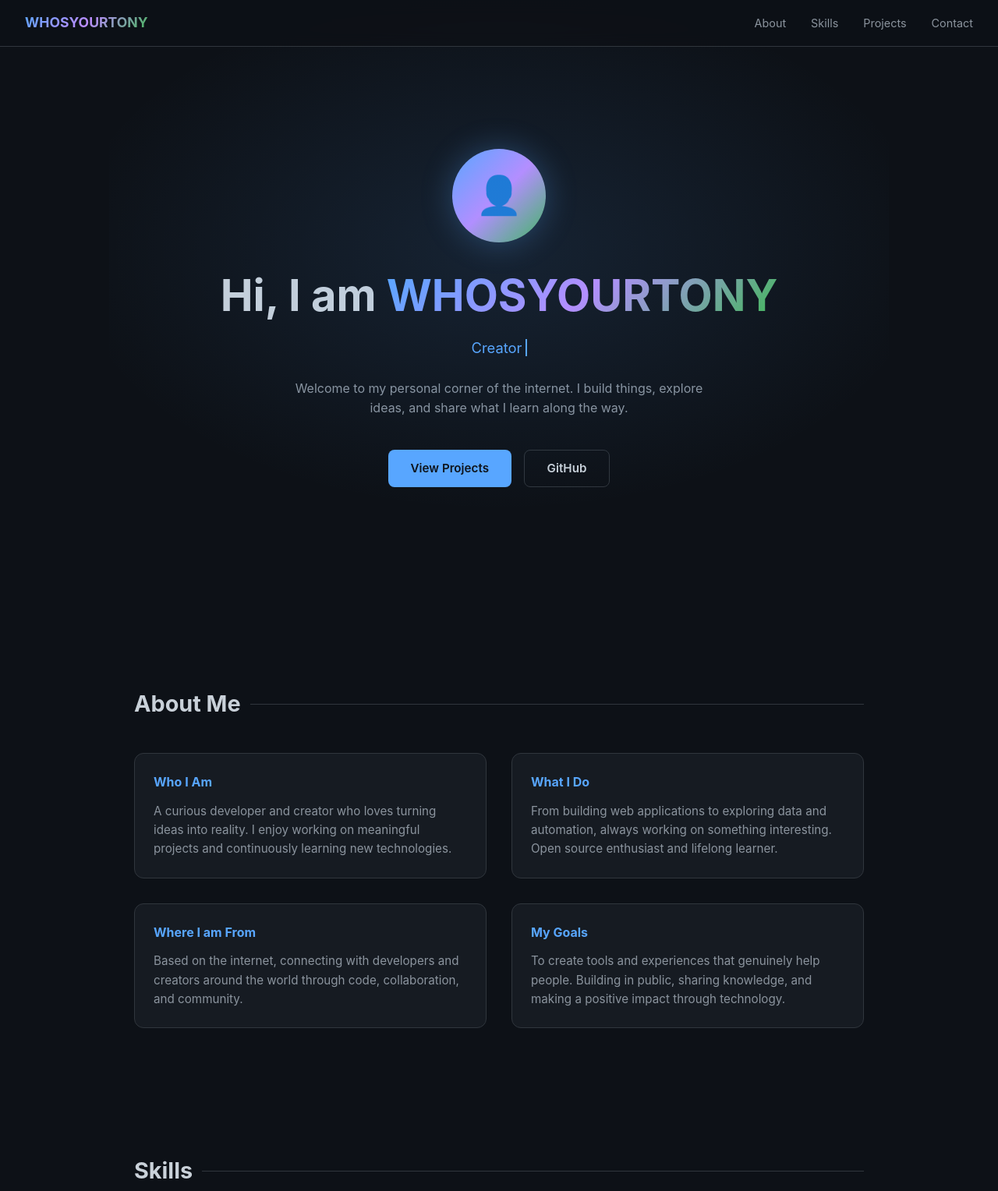
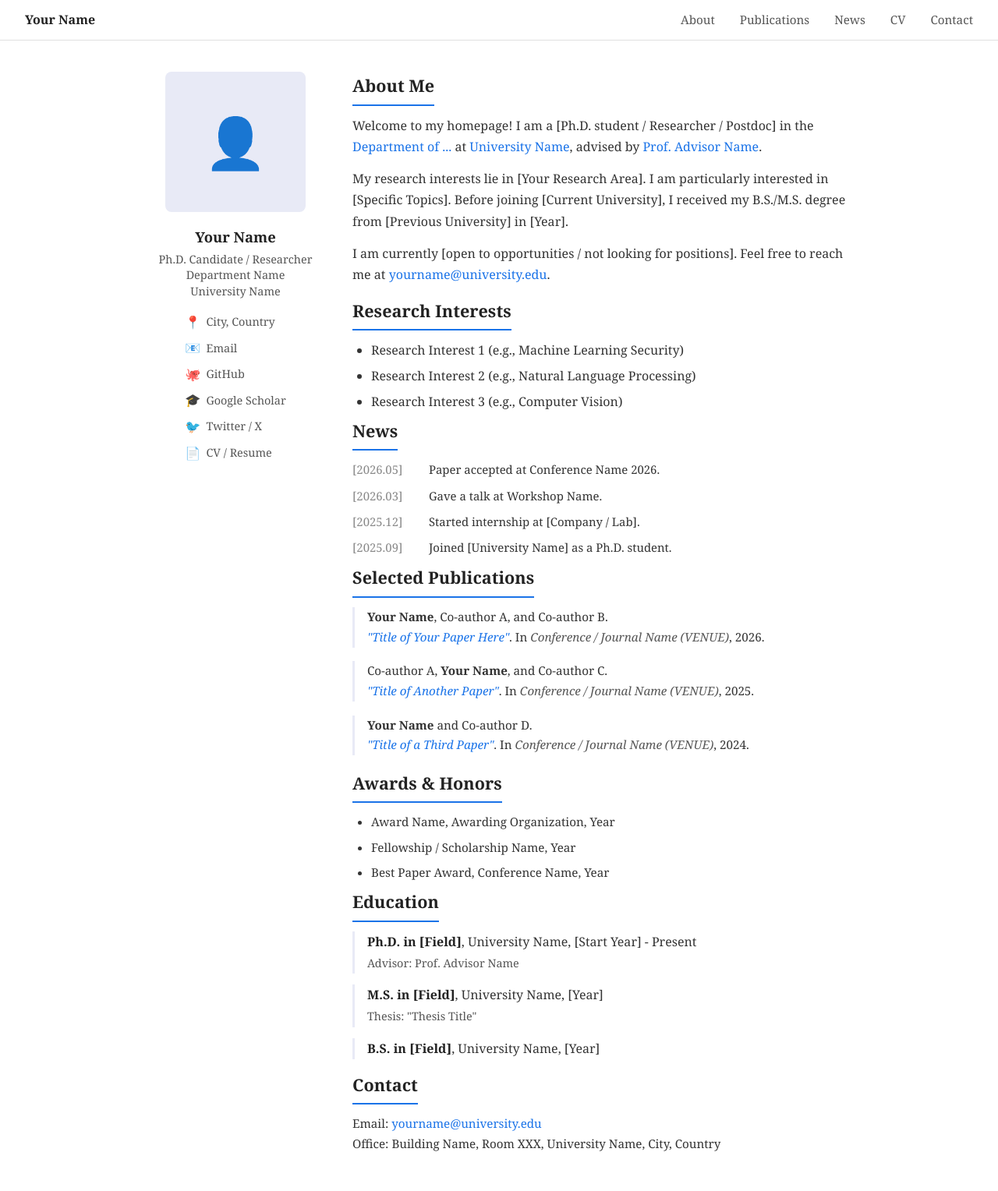
Before and after one commit to WHOSYOURTONY/WHOSYOURTONY.github.io, a plain HTML site: page index.html in a window 1280 px wide. Shown: the top 1528 px of the page at 78% size. Drawn offline with Linux system fonts and the light colour scheme.

Commit message:
Update personal homepage title and layout

```diff
--- a/index.html
+++ b/index.html
@@ -3,130 +3,179 @@
 <head>
 <meta charset="UTF-8"/>
 <meta name="viewport" content="width=device-width,initial-scale=1.0"/>
-<title>WHOSYOURTONY | Personal Homepage</title>
+<title>Your Name - Academic Homepage</title>
 <style>
-*,*::before,*::after{box-sizing:border-box;margin:0;padding:0}
-:root{--bg:#0d1117;--surface:#161b22;--border:#30363d;--accent:#58a6ff;--accent2:#3fb950;--text:#c9d1d9;--text-muted:#8b949e;--gradient:linear-gradient(135deg,#58a6ff 0%,#bc8cff 50%,#3fb950 100%)}
-html{scroll-behavior:smooth}
-body{font-family:-apple-system,BlinkMacSystemFont,'Segoe UI',Roboto,sans-serif;background:var(--bg);color:var(--text);line-height:1.6;min-height:100vh}
-nav{position:fixed;top:0;width:100%;z-index:100;background:rgba(13,17,23,0.85);backdrop-filter:blur(10px);border-bottom:1px solid var(--border);padding:0 2rem;display:flex;align-items:center;justify-content:space-between;height:60px}
-.nav-logo{font-weight:700;font-size:1.1rem;background:var(--gradient);-webkit-background-clip:text;-webkit-text-fill-color:transparent}
-.nav-links{display:flex;gap:2rem;list-style:none}
-.nav-links a{color:var(--text-muted);text-decoration:none;font-size:.9rem;transition:color .2s}
-.nav-links a:hover{color:var(--accent)}
-.hero{min-height:100vh;display:flex;align-items:center;justify-content:center;text-align:center;padding:80px 2rem 4rem;position:relative;overflow:hidden}
-.hero::before{content:'';position:absolute;inset:0;background:radial-gradient(ellipse 80% 60% at 50% 40%,rgba(88,166,255,.12) 0%,transparent 70%);pointer-events:none}
-.avatar{width:120px;height:120px;border-radius:50%;background:var(--gradient);display:flex;align-items:center;justify-content:center;font-size:3rem;margin:0 auto 1.5rem;box-shadow:0 0 40px rgba(88,166,255,.3)}
-.hero h1{font-size:clamp(2rem,5vw,3.5rem);font-weight:700;margin-bottom:.5rem}
-.hero h1 span{background:var(--gradient);-webkit-background-clip:text;-webkit-text-fill-color:transparent}
-.subtitle{font-size:1.15rem;color:var(--text-muted);margin-bottom:1.5rem}
-.typed-text{color:var(--accent);border-right:2px solid var(--accent);padding-right:4px;animation:blink .7s step-end infinite}
-@keyframes blink{50%{border-color:transparent}}
-.hero-desc{max-width:560px;margin:0 auto 2.5rem;color:var(--text-muted);font-size:1rem}
-.btn-group{display:flex;gap:1rem;justify-content:center;flex-wrap:wrap}
-.btn{padding:.7rem 1.8rem;border-radius:8px;font-size:.95rem;font-weight:600;text-decoration:none;transition:all .2s;display:inline-flex;align-items:center;gap:.5rem}
-.btn-primary{background:var(--accent);color:#0d1117}
-.btn-primary:hover{background:#79c0ff;transform:translateY(-2px);box-shadow:0 8px 24px rgba(88,166,255,.3)}
-.btn-outline{border:1px solid var(--border);color:var(--text)}
-.btn-outline:hover{border-color:var(--accent);color:var(--accent);transform:translateY(-2px)}
-section{padding:5rem 2rem;max-width:1000px;margin:0 auto}
-.section-title{font-size:1.8rem;font-weight:700;margin-bottom:2.5rem;display:flex;align-items:center;gap:.75rem}
-.section-title::after{content:'';flex:1;height:1px;background:var(--border)}
-.about-grid{display:grid;grid-template-columns:1fr 1fr;gap:2rem}
-.about-card{background:var(--surface);border:1px solid var(--border);border-radius:12px;padding:1.5rem}
-.about-card h3{font-size:1rem;color:var(--accent);margin-bottom:.75rem}
-.about-card p{color:var(--text-muted);font-size:.95rem}
-.skills-grid{display:grid;grid-template-columns:repeat(auto-fill,minmax(140px,1fr));gap:1rem}
-.skill-item{background:var(--surface);border:1px solid var(--border);border-radius:10px;padding:1rem;text-align:center;transition:all .2s}
-.skill-item:hover{border-color:var(--accent);transform:translateY(-3px)}
-.skill-icon{font-size:2rem;margin-bottom:.5rem}
-.skill-name{font-size:.85rem;color:var(--text-muted)}
-.projects-grid{display:grid;grid-template-columns:repeat(auto-fill,minmax(280px,1fr));gap:1.5rem}
-.project-card{background:var(--surface);border:1px solid var(--border);border-radius:12px;padding:1.5rem;transition:all .2s;display:flex;flex-direction:column}
-.project-card:hover{border-color:var(--accent);transform:translateY(-4px)}
-.project-tag{font-size:.75rem;color:var(--accent2);background:rgba(63,185,80,.1);padding:.2rem .6rem;border-radius:20px;display:inline-block;margin-bottom:.75rem}
-.project-card h3{font-size:1.1rem;margin-bottom:.5rem}
-.project-card p{color:var(--text-muted);font-size:.9rem;flex:1}
-.project-footer{margin-top:1rem}
-.project-link{font-size:.85rem;color:var(--accent);text-decoration:none}
-.contact-grid{display:grid;grid-template-columns:repeat(auto-fill,minmax(200px,1fr));gap:1.25rem}
-.contact-item{background:var(--surface);border:1px solid var(--border);border-radius:10px;padding:1.25rem;text-align:center;text-decoration:none;color:var(--text);transition:all .2s}
-.contact-item:hover{border-color:var(--accent);color:var(--accent);transform:translateY(-3px)}
-.contact-icon{font-size:1.75rem;margin-bottom:.5rem}
-.contact-label{font-size:.85rem;color:var(--text-muted)}
-footer{text-align:center;padding:2rem;border-top:1px solid var(--border);color:var(--text-muted);font-size:.875rem}
-@media(max-width:600px){.about-grid{grid-template-columns:1fr}.nav-links{gap:1rem}}
+*{box-sizing:border-box;margin:0;padding:0}
+body{font-family:'Georgia',serif;font-size:16px;color:#333;line-height:1.7;background:#fff}
+a{color:#1a73e8;text-decoration:none}
+a:hover{text-decoration:underline}
+/* Nav */
+nav{border-bottom:1px solid #e0e0e0;padding:0 2rem;display:flex;align-items:center;gap:2rem;height:52px;position:sticky;top:0;background:#fff;z-index:10}
+.nav-name{font-weight:bold;font-size:1rem;color:#222;margin-right:auto}
+nav a{font-size:.95rem;color:#555}
+nav a:hover{color:#1a73e8;text-decoration:none}
+/* Layout */
+.container{max-width:960px;margin:0 auto;padding:2.5rem 2rem 4rem}
+.main-layout{display:grid;grid-template-columns:220px 1fr;gap:2.5rem;align-items:start}
+/* Sidebar */
+.sidebar{text-align:center}
+.avatar-wrap{margin-bottom:1rem}
+.avatar-wrap img{width:180px;height:180px;border-radius:8px;object-fit:cover;border:1px solid #ddd}
+.avatar-placeholder{width:180px;height:180px;border-radius:8px;background:#e8eaf6;display:flex;align-items:center;justify-content:center;font-size:4rem;color:#9fa8da;margin:0 auto}
+.sidebar-name{font-size:1.15rem;font-weight:bold;color:#222;margin-bottom:.25rem}
+.sidebar-title{font-size:.9rem;color:#555;margin-bottom:1rem;line-height:1.4}
+.sidebar-links{text-align:left;display:inline-block}
+.sidebar-links a{display:flex;align-items:center;gap:.5rem;font-size:.9rem;color:#555;margin-bottom:.4rem}
+.sidebar-links a:hover{color:#1a73e8;text-decoration:none}
+.sidebar-links .icon{font-size:1rem;width:1.2rem;text-align:center}
+/* Content */
+.content{}
+h2{font-size:1.35rem;font-weight:bold;color:#222;margin:2rem 0 .75rem;border-bottom:2px solid #1a73e8;padding-bottom:.3rem;display:inline-block}
+h2:first-child{margin-top:0}
+.about-text p{margin-bottom:.9rem;color:#333}
+/* Research Interests */
+.interests ul{list-style:disc;padding-left:1.5rem;color:#333}
+.interests ul li{margin-bottom:.35rem}
+/* Publications */
+.pub-list{list-style:none;padding:0}
+.pub-list li{margin-bottom:1.1rem;padding-left:1rem;border-left:3px solid #e8eaf6;font-size:.95rem}
+.pub-list li:hover{border-left-color:#1a73e8}
+.pub-title{color:#1a73e8;font-style:italic}
+.pub-venue{font-style:italic;color:#555}
+.pub-authors .me{font-weight:bold}
+/* News */
+.news-list{list-style:none;padding:0}
+.news-list li{display:grid;grid-template-columns:90px 1fr;gap:.5rem;margin-bottom:.5rem;font-size:.93rem}
+.news-date{color:#888;white-space:nowrap}
+/* Awards */
+.award-list{list-style:disc;padding-left:1.5rem;color:#333}
+.award-list li{margin-bottom:.4rem;font-size:.95rem}
+/* Education */
+.edu-list{list-style:none}
+.edu-item{margin-bottom:.9rem;padding-left:1rem;border-left:3px solid #e8eaf6}
+.edu-item strong{color:#222}
+.edu-item span{color:#555;font-size:.9rem}
+/* Footer */
+footer{text-align:center;padding:1.5rem;border-top:1px solid #eee;color:#999;font-size:.85rem;margin-top:3rem}
+/* Responsive */
+@media(max-width:640px){.main-layout{grid-template-columns:1fr}.sidebar{text-align:left;display:flex;gap:1rem;align-items:flex-start}.avatar-wrap img,.avatar-placeholder{width:100px;height:100px}}
 </style>
 </head>
 <body>
 <nav>
-<div class="nav-logo">WHOSYOURTONY</div>
-<ul class="nav-links">
-<li><a href="#about">About</a></li>
-<li><a href="#skills">Skills</a></li>
-<li><a href="#projects">Projects</a></li>
-<li><a href="#contact">Contact</a></li>
-</ul>
+  <span class="nav-name">Your Name</span>
+  <a href="#about">About</a>
+  <a href="#publications">Publications</a>
+  <a href="#news">News</a>
+  <a href="cv.pdf" target="_blank">CV</a>
+  <a href="#contact">Contact</a>
 </nav>
-<section class="hero">
-<div>
-<div class="avatar">&#128100;</div>
-<h1>Hi, I am <span>WHOSYOURTONY</span></h1>
-<p class="subtitle"><span class="typed-text" id="typed"></span></p>
-<p class="hero-desc">Welcome to my personal corner of the internet. I build things, explore ideas, and share what I learn along the way.</p>
-<div class="btn-group">
-<a href="#projects" class="btn btn-primary">View Projects</a>
-<a href="https://github.com/WHOSYOURTONY" class="btn btn-outline" target="_blank">GitHub</a>
+<div class="container">
+<div class="main-layout">
+  <!-- Sidebar -->
+  <aside class="sidebar">
+    <div class="avatar-wrap">
+      <!-- Replace src with your real photo URL -->
+      <div class="avatar-placeholder">&#128100;</div>
+    </div>
+    <div class="sidebar-name">Your Name</div>
+    <div class="sidebar-title">Ph.D. Candidate / Researcher<br>Department Name<br>University Name</div>
+    <div class="sidebar-links">
+      <a href="#"><span class="icon">&#128205;</span> City, Country</a>
+      <a href="mailto:yourname@university.edu"><span class="icon">&#128231;</span> Email</a>
+      <a href="https://github.com/WHOSYOURTONY" target="_blank"><span class="icon">&#128025;</span> GitHub</a>
+      <a href="https://scholar.google.com/" target="_blank"><span class="icon">&#127891;</span> Google Scholar</a>
+      <a href="https://twitter.com/" target="_blank"><span class="icon">&#128038;</span> Twitter / X</a>
+      <a href="cv.pdf" target="_blank"><span class="icon">&#128196;</span> CV / Resume</a>
+    </div>
+  </aside>
+  <!-- Main Content -->
+  <main class="content">
+    <!-- About -->
+    <section id="about">
+      <h2>About Me</h2>
+      <div class="about-text">
+        <p>Welcome to my homepage! I am a [Ph.D. student / Researcher / Postdoc] in the <a href="#">Department of ...</a> at <a href="#">University Name</a>, advised by <a href="#">Prof. Advisor Name</a>.</p>
+        <p>My research interests lie in [Your Research Area]. I am particularly interested in [Specific Topics]. Before joining [Current University], I received my B.S./M.S. degree from [Previous University] in [Year].</p>
+        <p>I am currently [open to opportunities / not looking for positions]. Feel free to reach me at <a href="mailto:yourname@university.edu">yourname@university.edu</a>.</p>
+      </div>
+    </section>
+    <!-- Research Interests -->
+    <section class="interests" id="research">
+      <h2>Research Interests</h2>
+      <ul>
+        <li>Research Interest 1 (e.g., Machine Learning Security)</li>
+        <li>Research Interest 2 (e.g., Natural Language Processing)</li>
+        <li>Research Interest 3 (e.g., Computer Vision)</li>
+      </ul>
+    </section>
+    <!-- News -->
+    <section id="news">
+      <h2>News</h2>
+      <ul class="news-list">
+        <li><span class="news-date">[2026.05]</span><span>Paper accepted at Conference Name 2026.</span></li>
+        <li><span class="news-date">[2026.03]</span><span>Gave a talk at Workshop Name.</span></li>
+        <li><span class="news-date">[2025.12]</span><span>Started internship at [Company / Lab].</span></li>
+        <li><span class="news-date">[2025.09]</span><span>Joined [University Name] as a Ph.D. student.</span></li>
+      </ul>
+    </section>
+    <!-- Publications -->
+    <section id="publications">
+      <h2>Selected Publications</h2>
+      <ul class="pub-list">
+        <li>
+          <div class="pub-authors"><span class="me">Your Name</span>, Co-author A, and Co-author B.</div>
+          <div><a class="pub-title" href="#">"Title of Your Paper Here"</a>. In <span class="pub-venue">Conference / Journal Name (VENUE)</span>, 2026.</div>
+        </li>
+        <li>
+          <div class="pub-authors">Co-author A, <span class="me">Your Name</span>, and Co-author C.</div>
+          <div><a class="pub-title" href="#">"Title of Another Paper"</a>. In <span class="pub-venue">Conference / Journal Name (VENUE)</span>, 2025.</div>
+        </li>
+        <li>
+          <div class="pub-authors"><span class="me">Your Name</span> and Co-author D.</div>
+          <div><a class="pub-title" href="#">"Title of a Third Paper"</a>. In <span class="pub-venue">Conference / Journal Name (VENUE)</span>, 2024.</div>
+        </li>
+      </ul>
+    </section>
+    <!-- Awards -->
+    <section id="awards">
+      <h2>Awards &amp; Honors</h2>
+      <ul class="award-list">
+        <li>Award Name, Awarding Organization, Year</li>
+        <li>Fellowship / Scholarship Name, Year</li>
+        <li>Best Paper Award, Conference Name, Year</li>
+      </ul>
+    </section>
+    <!-- Education -->
+    <section id="education">
+      <h2>Education</h2>
+      <ul class="edu-list">
+        <li class="edu-item">
+          <strong>Ph.D. in [Field]</strong>, University Name, [Start Year] - Present<br>
+          <span>Advisor: Prof. Advisor Name</span>
+        </li>
+        <li class="edu-item">
+          <strong>M.S. in [Field]</strong>, University Name, [Year]<br>
+          <span>Thesis: "Thesis Title"</span>
+        </li>
+        <li class="edu-item">
+          <strong>B.S. in [Field]</strong>, University Name, [Year]
+        </li>
+      </ul>
+    </section>
+    <!-- Contact -->
+    <section id="contact">
+      <h2>Contact</h2>
+      <p style="color:#333;font-size:.95rem">
+        Email: <a href="mailto:yourname@university.edu">yourname@university.edu</a><br>
+        Office: Building Name, Room XXX, University Name, City, Country
+      </p>
+    </section>
+  </main>
 </div>
 </div>
-</section>
-<section id="about">
-<h2 class="section-title">About Me</h2>
-<div class="about-grid">
-<div class="about-card"><h3>Who I Am</h3><p>A curious developer and creator who loves turning ideas into reality. I enjoy working on meaningful projects and continuously learning new technologies.</p></div>
-<div class="about-card"><h3>What I Do</h3><p>From building web applications to exploring data and automation, always working on something interesting. Open source enthusiast and lifelong learner.</p></div>
-<div class="about-card"><h3>Where I am From</h3><p>Based on the internet, connecting with developers and creators around the world through code, collaboration, and community.</p></div>
-<div class="about-card"><h3>My Goals</h3><p>To create tools and experiences that genuinely help people. Building in public, sharing knowledge, and making a positive impact through technology.</p></div>
-</div>
-</section>
-<section id="skills">
-<h2 class="section-title">Skills</h2>
-<div class="skills-grid">
-<div class="skill-item"><div class="skill-icon">&#127760;</div><div class="skill-name">HTML / CSS</div></div>
-<div class="skill-item"><div class="skill-icon">&#9889;</div><div class="skill-name">JavaScript</div></div>
-<div class="skill-item"><div class="skill-icon">&#128013;</div><div class="skill-name">Python</div></div>
-<div class="skill-item"><div class="skill-icon">&#9883;</div><div class="skill-name">React</div></div>
-<div class="skill-item"><div class="skill-icon">&#128451;</div><div class="skill-name">SQL</div></div>
-<div class="skill-item"><div class="skill-icon">&#128025;</div><div class="skill-name">Git / GitHub</div></div>
-<div class="skill-item"><div class="skill-icon">&#9729;</div><div class="skill-name">Cloud</div></div>
-<div class="skill-item"><div class="skill-icon">&#129302;</div><div class="skill-name">AI / ML</div></div>
-</div>
-</section>
-<section id="projects">
-<h2 class="section-title">Projects</h2>
-<div class="projects-grid">
-<div class="project-card"><span class="project-tag">Open Source</span><h3>HPC Tools</h3><p>High-performance computing utilities and scripts to streamline workflows.</p><div class="project-footer"><a href="https://github.com/WHOSYOURTONY/HPC" class="project-link">View on GitHub</a></div></div>
-<div class="project-card"><span class="project-tag">Fashion Tech</span><h3>HotPatchCaps</h3><p>A creative project merging technology and fashion, exploring innovative design concepts.</p><div class="project-footer"><a href="https://github.com/WHOSYOURTONY/HotPatchCaps" class="project-link">View on GitHub</a></div></div>
-<div class="project-card"><span class="project-tag">Research</span><h3>HAA-MSTB</h3><p>Research and development project exploring advanced algorithms and methodologies.</p><div class="project-footer"><a href="https://github.com/WHOSYOURTONY/HAA-MSTB" class="project-link">View on GitHub</a></div></div>
-<div class="project-card"><span class="project-tag">Creative</span><h3>Literature</h3><p>A collection of written works, stories, and creative writing experiments.</p><div class="project-footer"><a href="https://github.com/WHOSYOURTONY/Literature" class="project-link">View on GitHub</a></div></div>
-</div>
-</section>
-<section id="contact">
-<h2 class="section-title">Get In Touch</h2>
-<div class="contact-grid">
-<a href="https://github.com/WHOSYOURTONY" class="contact-item" target="_blank"><div class="contact-icon">&#128025;</div><div>GitHub</div><div class="contact-label">@WHOSYOURTONY</div></a>
-<a href="mailto:your@email.com" class="contact-item"><div class="contact-icon">&#128231;</div><div>Email</div><div class="contact-label">Send a message</div></a>
-<a href="#" class="contact-item"><div class="contact-icon">&#128038;</div><div>Twitter / X</div><div class="contact-label">Follow along</div></a>
-<a href="#" class="contact-item"><div class="contact-icon">&#128188;</div><div>LinkedIn</div><div class="contact-label">Connect with me</div></a>
-</div>
-</section>
-<footer><p>2026 WHOSYOURTONY - Built with GitHub Pages</p></footer>
-<script>
-const words=['Developer','Creator','Open Source Enthusiast','Problem Solver'];
-let wi=0,ci=0,del=false;
-const el=document.getElementById('typed');
-function type(){const w=words[wi];el.textContent=del?w.substring(0,--ci):w.substring(0,++ci);if(!del&&ci===w.length)setTimeout(()=>del=true,1800);else if(del&&ci===0){del=false;wi=(wi+1)%words.length;}setTimeout(type,del?60:110);}
-type();
-</script>
+<footer>
+  <p>Last updated: May 2026 &nbsp;&middot;&nbsp; Template inspired by academic homepage designs</p>
+</footer>
 </body>
 </html>
```
